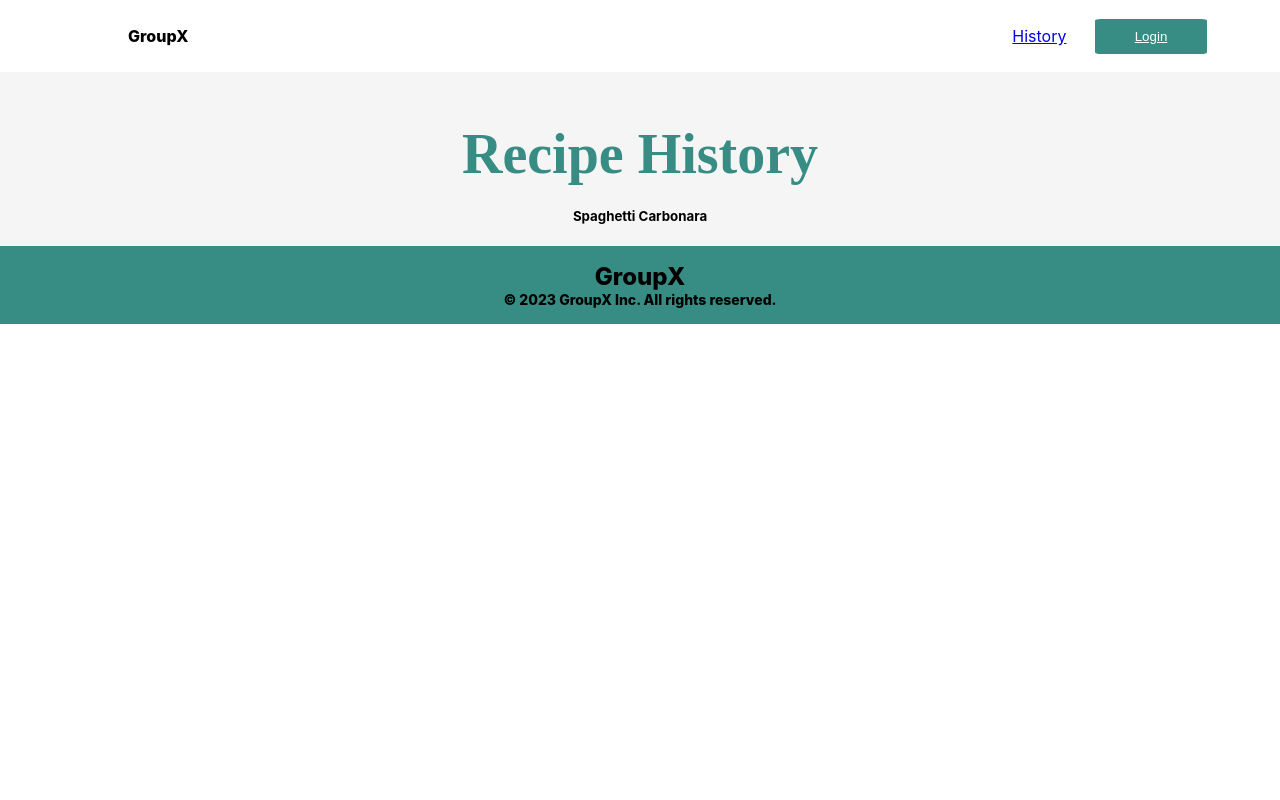
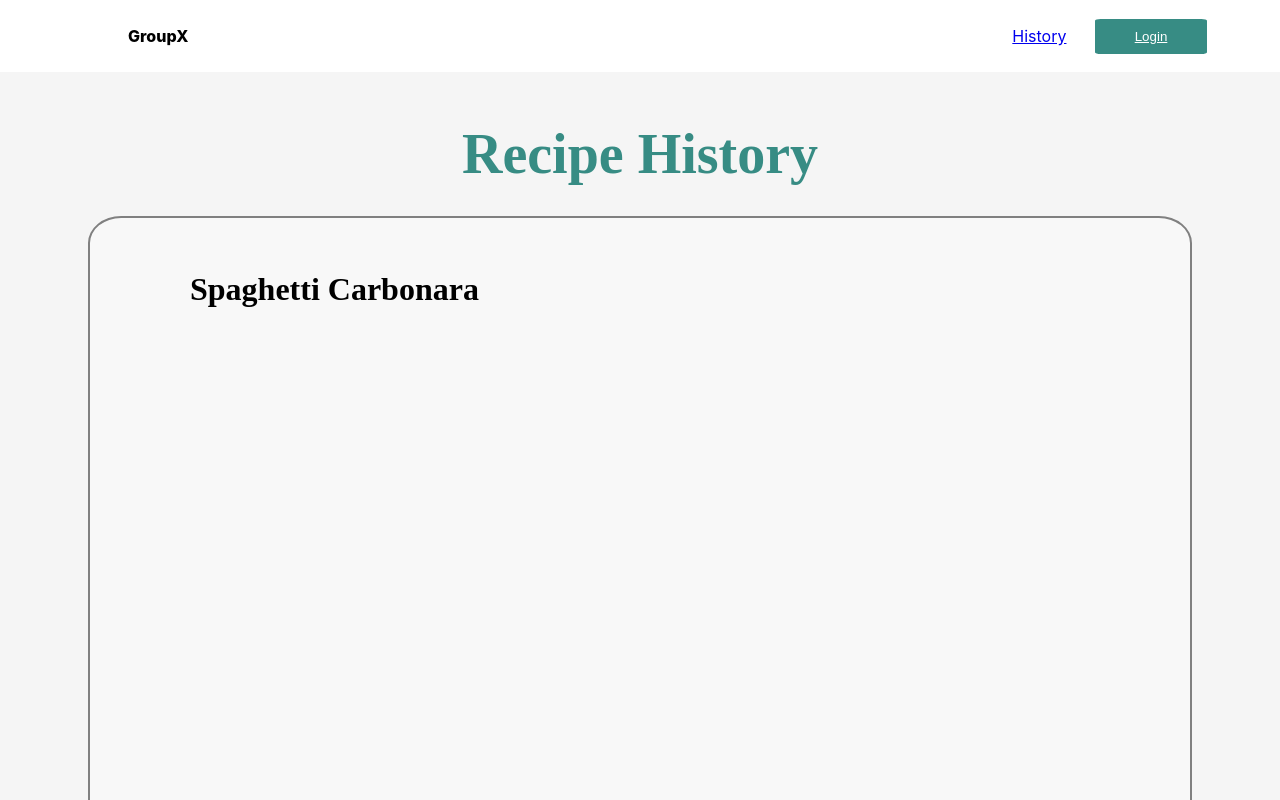
Before and after one commit to VT-SE-Fall2023/groupx-recipe-frontend, a React (Create React App) app: page /history in a window 1280 px wide. Shown: the top 800 px of the page. Built offline with nearby package versions, Linux system fonts and the light colour scheme.

Commit message:
add expand section

```diff
--- a/src/HistoryPage.js
+++ b/src/HistoryPage.js
@@ -5,12 +5,13 @@ import './css/HistoryPage.css';
 function HistoryPage() {
 
     return (
-        <div className="history-page">
-            <h1 className="main-title">Recipe History</h1>
-            <section className='expand-section'>
-                <h5>Spaghetti Carbonara</h5>
+        <div className='history-page'>
+            <h1 className='main-title'>Recipe History</h1>
+            <section className='menus'>
+                <div className='expand-section'>
+                    <h5 className='menu-title'>Spaghetti Carbonara</h5>
+                </div>
             </section>
-
         </div>
     );
 };
--- a/src/css/HistoryPage.css
+++ b/src/css/HistoryPage.css
@@ -15,9 +15,23 @@
     padding-bottom: 0;
     font-family: 'Abhaya Libre', serif;
     font-weight: 600;
+    padding-bottom: 30px;
 }
 
-#expand-section {
+.expand-section {
+    padding-left: 100px;
+    text-align: left;
     height: 900px;
     width: 1000px;
+    background-color: rgb(255,255,255,0.3);
+    border-radius: 3%;
+    border-color: gray;
+    border-width: 2px;
+    border-style: solid;
 }
+
+.menu-title{
+    font-size: 32px;
+    font-weight: bold;
+    font-family: 'Abhaya Libre', serif;
+}
```
